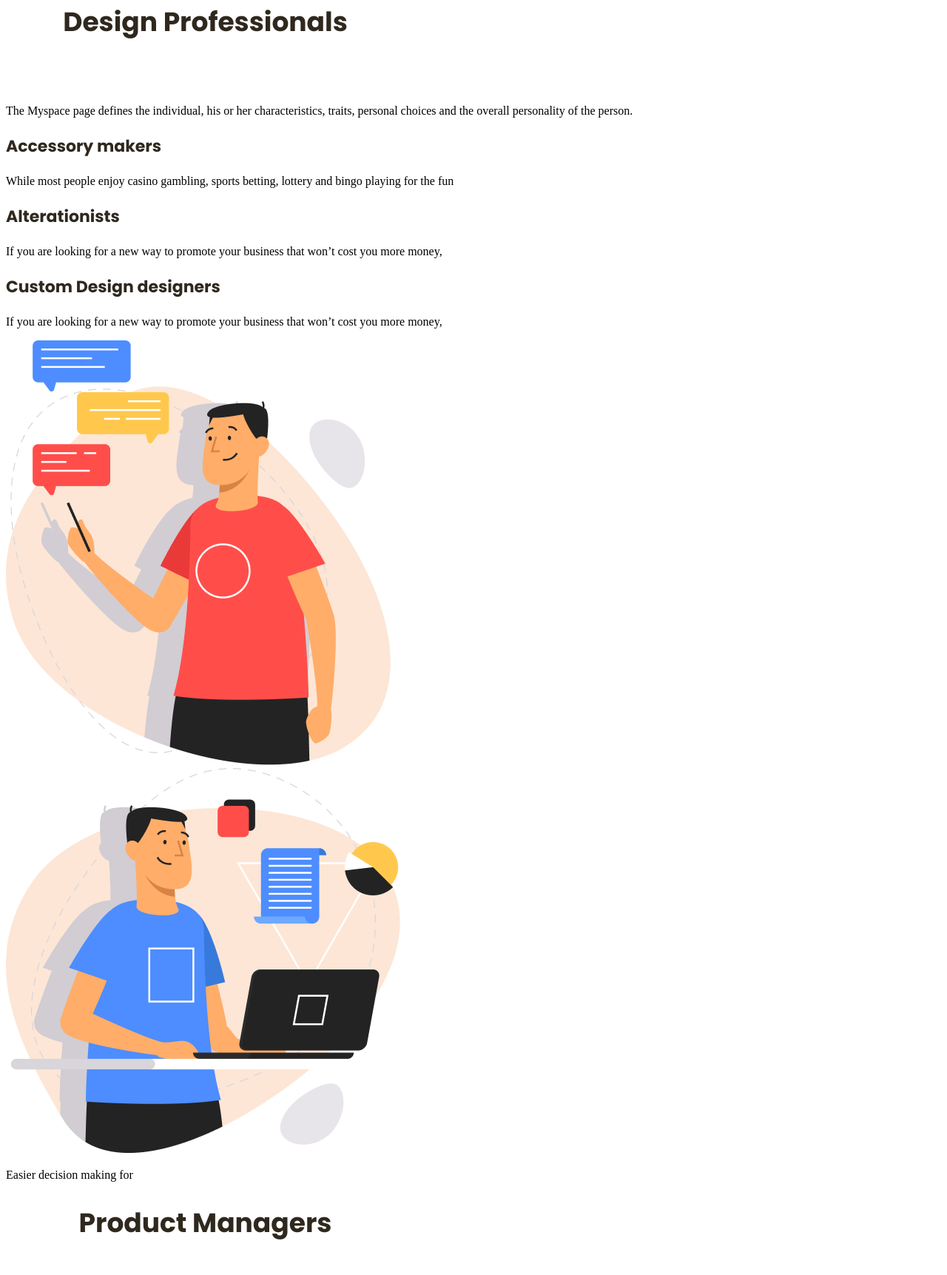
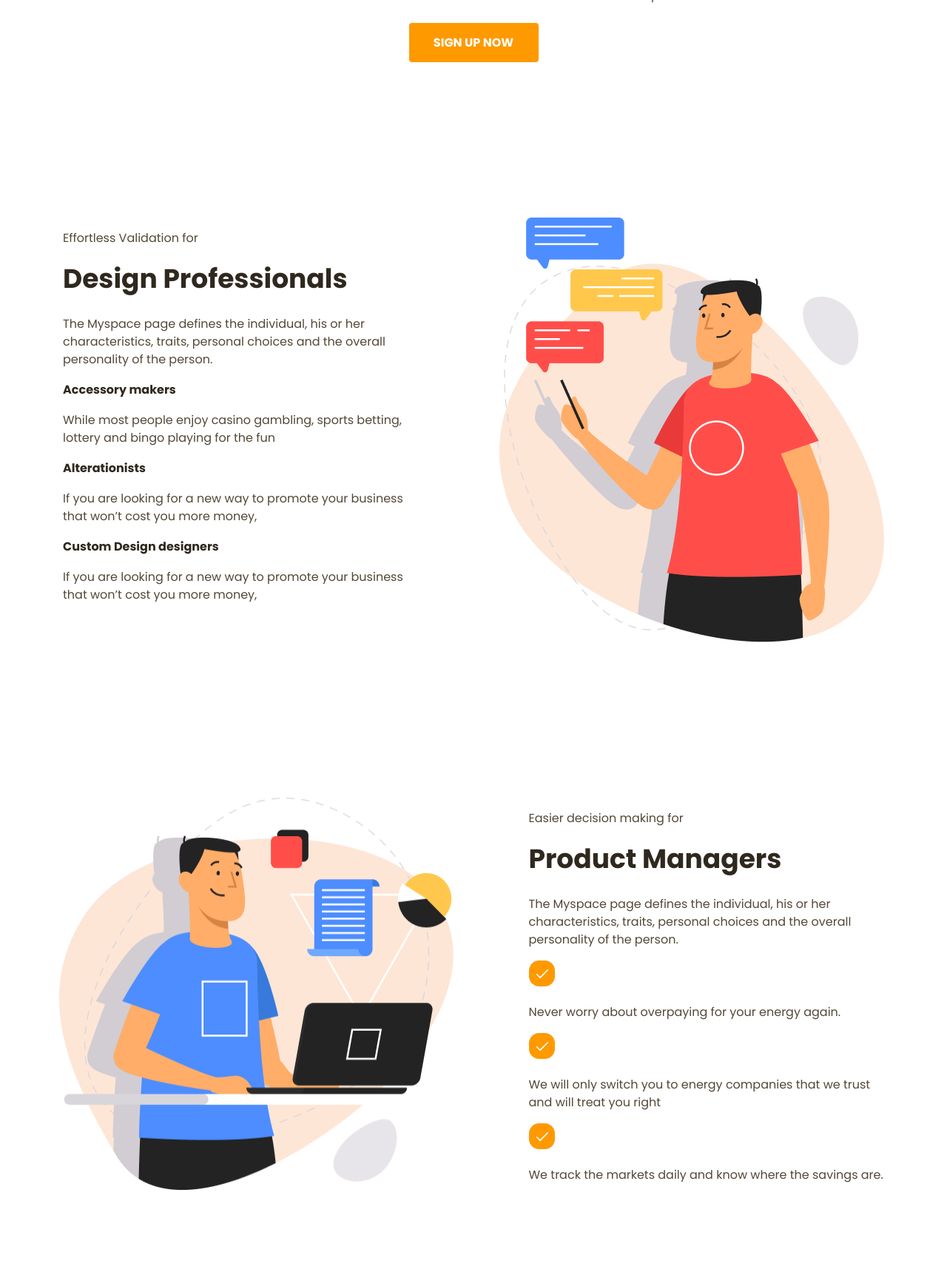
Before and after one commit to GretaHjort/position, a plain HTML site: page index.html in a window 1280 px wide. Shown: the part 1077-2800 px from the top of the page at 74% size. Drawn offline with Linux system fonts and the light colour scheme.

Commit message:
section css

```diff
--- a/Styles/index.css
+++ b/Styles/index.css
@@ -1,16 +1,27 @@
+body{
+    max-width: 1536px;
+}
 .topnav{
-    max-width: 1400px;
     display: flex;
+    justify-content:flex-end;
 }
 
 .logo{
     margin-left: 144px;
+
+
 }
 .topnav a {
     float: left;
     display: block;
     padding: 14px;
     text-align: center;
+    font-family: 'Poppins', sans-serif;
+    font-style: normal;
+    font-weight: 400;
+    font-size: 14px;
+    line-height: 28px;
+    color: #2F281E;
 }
 .sign-in{
     font-family: 'Poppins', sans-serif;
@@ -98,15 +109,18 @@ article{
     display: flex;
     flex-direction: column;
     align-items: center;
+    margin-top: 110px;
+
 
 
 }
 .article-section{
-    display: flex;
-    justify-items: flex-start;
-    justify-content: space-between;
+   display: flex;
+
+
+
 }
-h2{
+.articleh2{
     font-family: 'Poppins';
     font-style: normal;
     font-weight: 700;
@@ -116,8 +130,9 @@ h2{
     color: #2F281E;
     height: 108px;
     width: 539px;
+    margin-bottom: 54px;
 }
-h3{
+.articleh3{
     font-family: 'Poppins', sans-serif;
     font-style: normal;
     font-weight: 600;
@@ -136,6 +151,7 @@ h3{
     Width:240px;
     Height:52px;
 
+
 }
 
 .article-btn{
@@ -150,6 +166,85 @@ h3{
     border-radius: 4px;
     Width:175px;
     Height:53px;
+    margin-top: 34px;
+}
+main {
+
+    display: flex;
+    flex-direction: column;
 
 
 }
+.first-section{
+    display: flex;
+    margin-top: 210px;
+    justify-content: center;
+}
+.section-text{
+
+    font-family:'Poppins', sans-serif;
+    font-style: normal;
+    font-weight: 500;
+    font-size: 16px;
+    line-height: 24px;
+    color: #544837;
+    Width: 486px;
+    Height: 531px;
+    margin-right: 104px;
+
+
+}
+
+h2{
+    font-family:'Poppins', sans-serif;
+    font-style: normal;
+    font-weight: 700;
+    font-size: 36px;
+    line-height: 54px;
+    color: #2F281E;
+    margin-top: 3px;
+    margin-bottom:22px ;
+
+}
+
+h3{
+    font-family:'Poppins', sans-serif;
+    font-style: normal;
+    font-weight: 700;
+    font-size: 16px;
+    line-height: 26px;
+    color: #2F281E;
+    margin-bottom:12px ;
+}
+
+.second-section{
+    display: flex;
+    margin-top: 210px;
+    justify-content: center;
+
+}
+
+
+.section-text2{
+    font-family:'Poppins', sans-serif;
+    font-style: normal;
+    font-weight: 500;
+    font-size: 16px;
+    line-height: 24px;
+    color: #544837;
+    Width: 486px;
+    Height: 531px;
+    margin-left: 100px;
+}
+
+.third-section{
+    display: flex;
+    margin-top: 210px;
+    justify-content: center;
+
+}
+
+.fotnav{
+    display: flex;
+
+}
--- a/index.html
+++ b/index.html
@@ -36,26 +36,26 @@
         <img src="Images/Image 1.png" alt="Image of people">
     </header>
     <article>
-        <h2>We design tools to unveil your superpowers</h2>
+        <h2 class="articleh2">We design tools to unveil your superpowers</h2>
         <div class="article-section">
             <section >
                 <img src="Images/icon 1.png" alt="purple icon">
-                <h3>First click tests</h3>
+                <h3 class="articleh3">First click tests</h3>
                 <p class="article-text">While most people enjoy casino gambling,</p>
              </section>
             <section>
                 <img src="Images/icon2.png" alt="yellow icon">
-                <h3>Design surveys</h3>
+                <h3 class="articleh3">Design surveys</h3>
                 <p class="article-text">Sports betting, lottery and bingo playing for the fun</p>
             </section>
             <section>
                 <img src="Images/icon3.png" alt="red icon">
-                <h3>Preference tests</h3>
+                <h3 class="articleh3">Preference tests</h3>
                 <p class="article-text">The Myspace page defines the individual.</p>
             </section>
             <section>
                 <img src="Images/icon4.png" alt="blue icon">
-                <h3>Five second tests</h3>
+                <h3 class="articleh3">Five second tests</h3>
                 <p class="article-text">Personal choices and the overall personality of the person. </p>
             </section>
         </div>
@@ -63,7 +63,7 @@
     </article>
     <main>
         <section class="first-section">
-            <div>
+            <div class="section-text">
                 <p>Effortless Validation for</p>
                 <h2>Design Professionals</h2>
                 <p>The Myspace page defines the individual, his or her characteristics, traits, personal choices and the overall personality of the person. </p>
@@ -77,8 +77,8 @@
             <img src="Images/Image 2.png" alt="image of man">
         </section>
         <section class="second-section">
-            <img src="Images/Image 3.png" alt="image of man">
-            <div>
+            <img class="second-image" src="Images/Image 3.png" alt="image of man">
+            <div class="section-text2">
                 <p>Easier decision making for</p>
                 <h2>Product Managers</h2>
                 <p>The Myspace page defines the individual, his or her characteristics, traits, personal choices and the overall personality of the person. </p>
@@ -97,7 +97,7 @@
             </div>
         </section>
         <section class="third-section">
-            <div>
+            <div class="section-text">
                 <p>Optimisation for</p>
                 <h2>Marketers</h2>
                 <p>Few would argue that, despite the advancements of feminism over the past three decades, women still face a double standard when it comes to their behavior. </p>
@@ -132,6 +132,8 @@
             </nav>
             <div>
                 <input type="text">
+            </div>
+            <div>
                 <button>Sign up Now</button>
             </div>
          </div>
```
